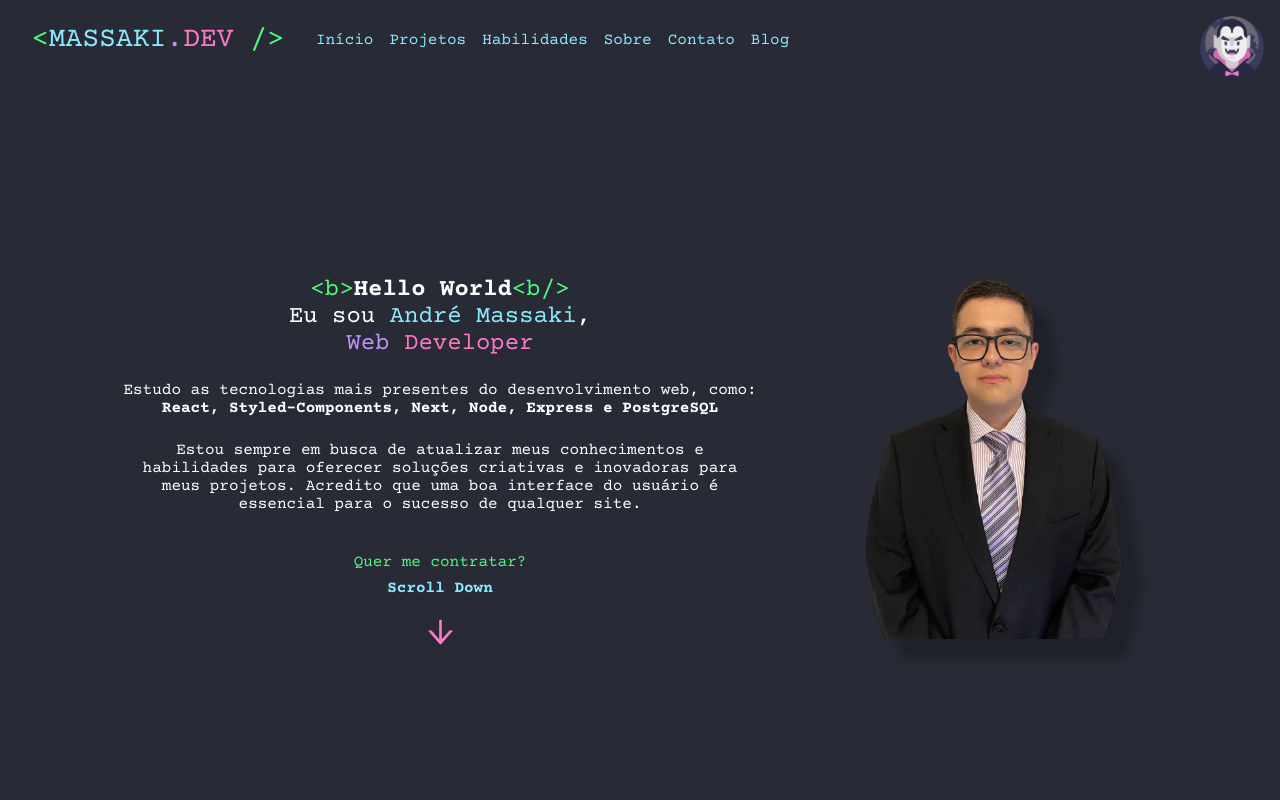
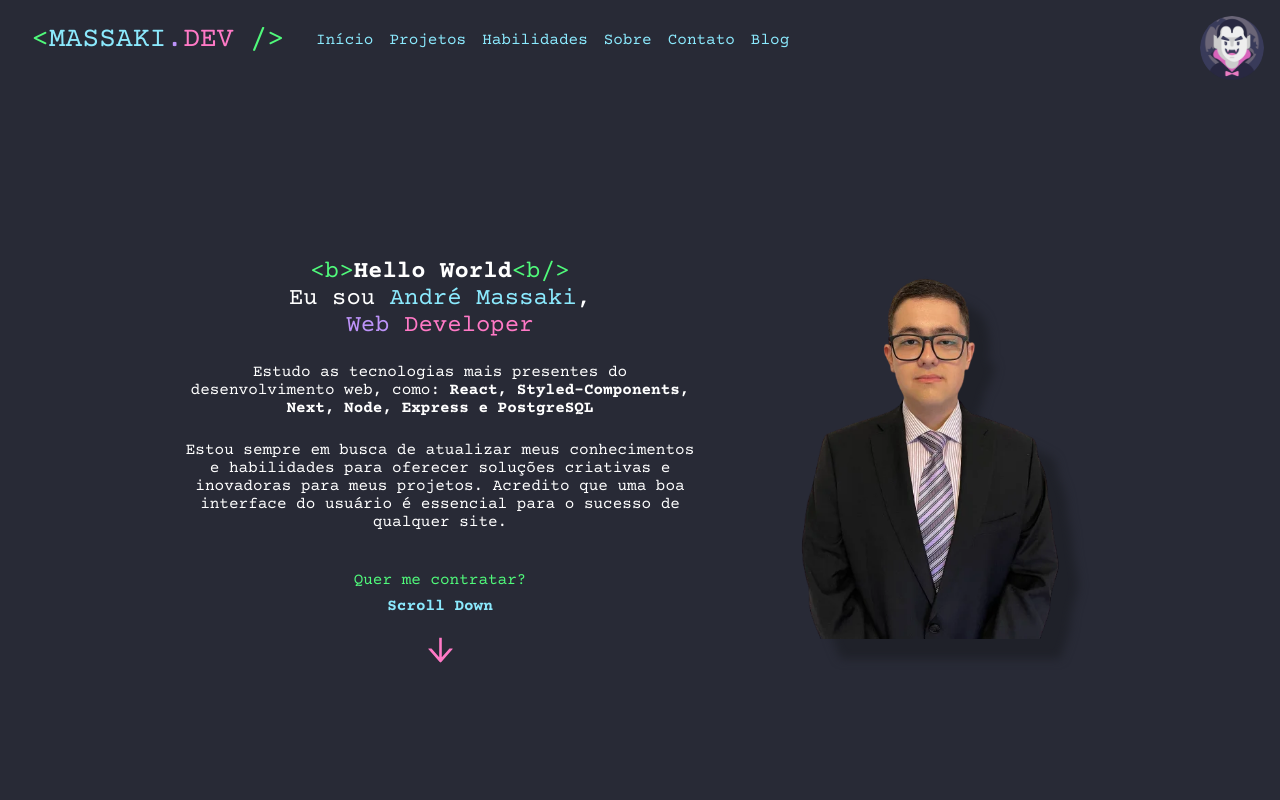
Before and after one commit to AndreMassaki/Portfolio-FE, a Next.js app: page / in a window 1280 px wide. Shown: the top 800 px of the page. Built offline with nearby package versions, Linux system fonts and the light colour scheme.

Commit message:
minor fixes

```diff
--- a/src/components/HomeWrapper/styles/index.js
+++ b/src/components/HomeWrapper/styles/index.js
@@ -87,10 +87,6 @@ Home.Texts = styled.div`
     margin-top: 0;
     max-width: 40%;
   }
-
-  @media screen and (min-width: 1024px) {
-    max-width: 50%;
-  }
 `;
 
 Home.Title = styled.h1`
```
